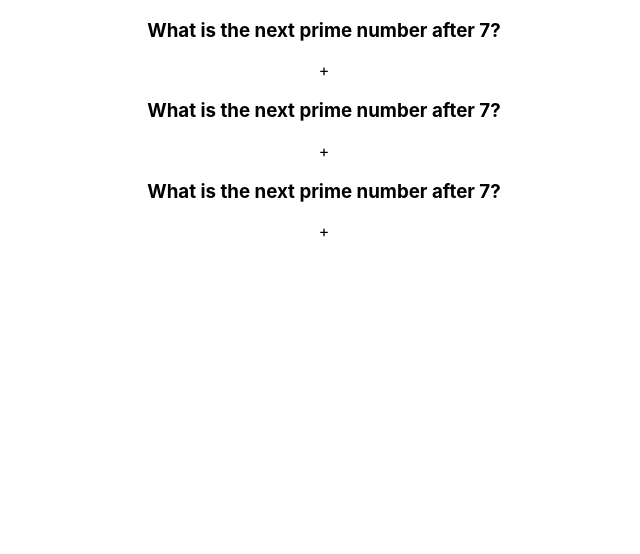
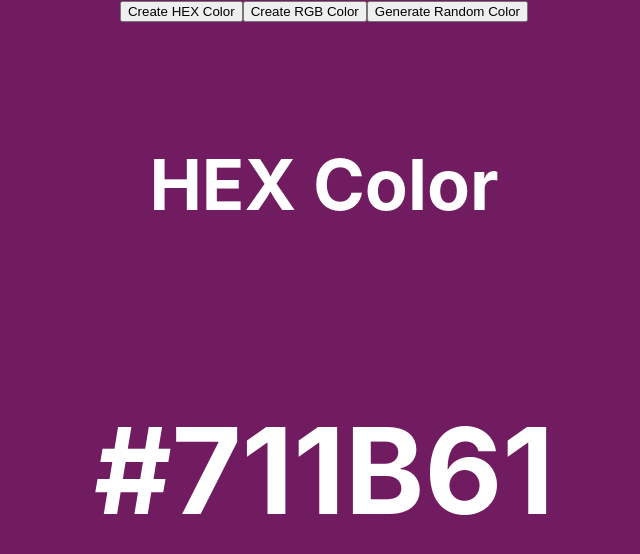
Before and after one commit to juliisstudy/React-Practice-Projects, a React (Create React App) app in the folder my-app/: page / in a window 1280 px wide. Shown: the top 554 px of the page, without its empty margins (316-956 px from the left). Built offline with nearby package versions, Linux system fonts and the light colour scheme.

Commit message:
random color

```diff
--- a/my-app/src/App.js
+++ b/my-app/src/App.js
@@ -1,9 +1,14 @@
 import './App.css';
 import Accordian from './components/accordion';
+import MultiSelection from './components/accordion/MultiSelection';
+import RandomColor from './components/random-color';
+
 function App() {
   return (
     <div className="App">
-     <Accordian />
+     {/* <Accordian /> */}
+     {/* <MultiSelection /> */}
+     <RandomColor/>
     </div>
   );
 }
--- /dev/null
+++ b/my-app/src/components/accordion/MultiSelection.jsx
@@ -0,0 +1,65 @@
+import { useState } from "react";
+import data from "./data";
+import "./style.css";
+
+export default function MultiSelection() {
+  const [selected, setSelected] = useState(null);
+  const [enableMultiSelection,setEnableMultiSelection] = useState(false);
+  const [multiple,setMultiple] = useState([]);
+
+
+  function handleSignleSelection(getCurrentId){
+    console.log(getCurrentId)
+    setSelected(getCurrentId === selected?null:getCurrentId);
+  }
+
+  function handleMultiSelection(getCurrentId){
+    let cpyMultiple = [...multiple];
+    const findIndexOfCurrentId = cpyMultiple.indexOf(getCurrentId)
+    console.log(findIndexOfCurrentId);
+    if(findIndexOfCurrentId ===-1){
+        cpyMultiple.push(getCurrentId)
+    }else{
+        cpyMultiple.splice(findIndexOfCurrentId,1)
+    }
+    setMultiple(cpyMultiple)
+  }
+
+  return (
+    <div className="wrapper">
+        <button onClick={()=>setEnableMultiSelection(!enableMultiSelection)}>
+            MultiSelection
+        </button>
+      <div className="accordian">
+        {data && data.length > 0 ? (
+          data.map((dataItem) => (
+            <div className="item" key = {dataItem.id}>
+              <div onClick ={
+                enableMultiSelection
+                ?()=>handleMultiSelection(dataItem.id)
+                :()=>handleSignleSelection(dataItem.id)} className="title">
+                <h3>{dataItem.question}</h3>
+                <span>+</span>
+              </div>
+                {enableMultiSelection
+                    ?multiple.indexOf(dataItem.id)!==-1&&(
+                        <div className="content">{dataItem.answer}</div>
+                    )
+                    :selected === dataItem.id&&(
+                        <div className="content">{dataItem.answer}</div>
+                    )}
+
+              {/* {
+                selected === dataItem.id || multiple.indexOf(dataItem.id)!==-1?
+                <div className="content">{dataItem.answer}</div>
+                :null
+              } */}
+            </div>
+          ))
+        ) : (
+          <div>no data found</div>
+        )}
+      </div>
+    </div>
+  );
+}
--- a/my-app/src/components/accordion/index.jsx
+++ b/my-app/src/components/accordion/index.jsx
@@ -1,32 +1,37 @@
-import { useState } from "react"
-import data from "./data"
-export default function Accordian(){
+import { useState } from "react";
+import data from "./data";
+import "./style.css";
 
-    const [selected,setSelected] = useState(null);
+export default function Accordian() {
+  //single selection
+  const [selected, setSelected] = useState(null);
 
-    function handleSingleSelection(getCurrentId){
-        setSelected(getCurrentId === selected?null:getCurrentId);
+  function handleSignleSelection(getCurrentId){
+    console.log(getCurrentId)
+    setSelected(getCurrentId)
   }
 
   return (
-        <div>
-            <div className = "accordian">
-                {
-                    data &&  data.length >0?
-                    (data.map(dataItem =>
-                        <div onClick = {()=>handleSingleSelection(dataItem.id)}key = {dataItem.id}>
+    <div className="wrapper">
+      <div className="accordian">
+        {data && data.length > 0 ? (
+          data.map((dataItem) => (
+            <div className="item" key = {dataItem.id}>
+              <div onClick ={()=>handleSignleSelection(dataItem.id)}className="title">
                 <h3>{dataItem.question}</h3>
                 <span>+</span>
+              </div>
               {
-                            selected === dataItem.id?
-                            <div>{dataItem.answer}</div>:null
+                selected === dataItem.id ?
+                <div className="content">{dataItem.answer}</div>
+                :null
               }
             </div>
-
           ))
-                    : <div> No data found!</div>
-                }
+        ) : (
+          <div>no data found</div>
+        )}
       </div>
     </div>
-    )
+  );
 }
--- a/my-app/src/components/accordion/style.css
+++ b/my-app/src/components/accordion/style.css
@@ -0,0 +1,30 @@
+.wrapper{
+    display:flex;
+    height:100vh;
+    width:100vw;
+    justify-content:center;
+    align-items:center;
+    flex-direction:column;
+    gap:20px;
+}
+.wrapper button {
+    padding:10px 20px;
+    curson:pointer;
+}
+.accordian{
+    width:500px;
+
+}
+
+.item{
+    background:blue;
+    margin-bottom:10px;
+    padding:10px 20px;
+}
+.title{
+    color : white;
+    display : flex;
+    justify-content:space-between;
+    align-item:center;
+    cursor:pointer;
+}
--- /dev/null
+++ b/my-app/src/components/random-color/index.jsx
@@ -0,0 +1,66 @@
+import { useEffect, useState } from "react";
+
+export default function RandomColor() {
+  const [typeOfColor, setTypeOfColor] = useState("hex");
+  const [color, setColor] = useState("#000000");
+
+  function randomColorUtility(length) {
+    return Math.floor(Math.random() * length);
+  }
+
+  function handleCreateRandomHexColor() {
+    const hex = [1, 2, 3, 4, 5, 6, 7, 8, 9, "A", "B", "C", "D", "E", "F"];
+    let hexColor = "#";
+    for (let i = 0; i < 6; i++) {
+      hexColor += hex[randomColorUtility(hex.length)];
+    }
+    console.log(hexColor);
+    setColor(hexColor);
+  }
+  function handleCreateRandomRGBColor() {
+    const r = randomColorUtility(256)
+    const g = randomColorUtility(256)
+    const b = randomColorUtility(256)
+    setColor(`rgb(${r},${g},${b})`);
+  }
+
+  useEffect(()=>{
+    if(typeOfColor ==='rgb'){
+        handleCreateRandomRGBColor();
+    }else{
+        handleCreateRandomHexColor();
+    }
+  },[typeOfColor]);
+
+  return (
+    <div
+      style={{ width: "100vw", height: "100vh", background: color }}
+      className="container"
+    >
+      <button onClick={() => setTypeOfColor("hex")}>Create HEX Color</button>
+      <button onClick={() => setTypeOfColor("rgb")}>Create RGB Color</button>
+      <button
+        onClick={
+          typeOfColor === "hex"
+            ? handleCreateRandomHexColor
+            : handleCreateRandomRGBColor
+        }
+      >
+        Generate Random Color
+      </button>
+      <div style = {{
+        display:'flex',
+        justifyContent:'center',
+        alignItems:'center',
+        color:'#fff',
+        fontSize:'60px',
+        marginTop:'50px',
+        flexDirection:'column',
+        gap:'20px'
+      }}>
+        <h3>{typeOfColor === 'rgb'?'RGB Color':'HEX Color'}</h3>
+        <h1>{color}</h1>
+      </div>
+    </div>
+  );
+}
```
Lines whose indentation alone changed are shown as unchanged.
